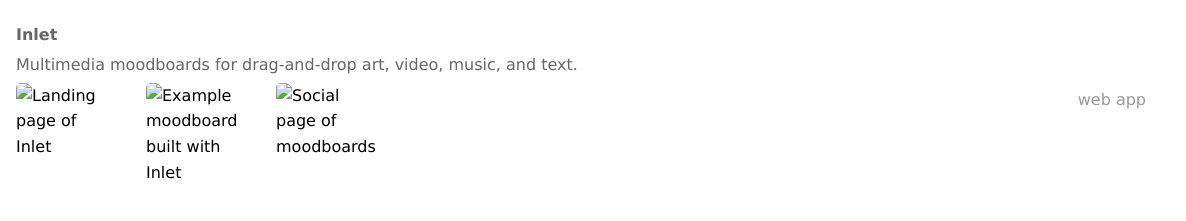
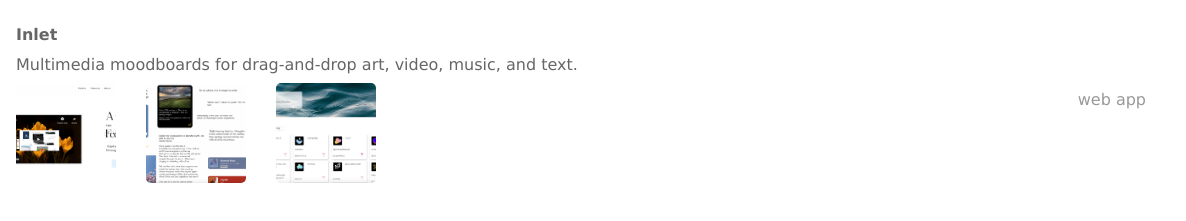
Before and after one commit to rsucode/old-personal-website, a plain HTML site: page index.html in a window 1280 px wide. Shown: the part 1055-1276 px from the top of the page, 94-1280 px from the left. Drawn offline with Linux system fonts and the light colour scheme.

Commit message:
Update index.html

```diff
--- a/index.html
+++ b/index.html
@@ -65,9 +65,9 @@
                         <a href="https://innovationlabs.harvard.edu/articles/2021-2022-spark-grants">Inlet</a></p>
                     <p>Multimedia moodboards for drag-and-drop art, video, music, and text.</p>
                     <div class="image-gallery">
-                        <img src="inlet3.png" alt="Landing page of Inlet" class="gallery-image">
-                        <img src="inlet1.png" alt="Example moodboard built with Inlet" class="gallery-image">
-                        <img src="inlet2.png" alt="Social page of moodboards" class="gallery-image">
+                        <img src="photos/inlet3.png" alt="Landing page of Inlet" class="gallery-image">
+                        <img src="photos/inlet1.png" alt="Example moodboard built with Inlet" class="gallery-image">
+                        <img src="photos/inlet2.png" alt="Social page of moodboards" class="gallery-image">
                     </div>
                 </div>
                 <span>web app</span>
```
